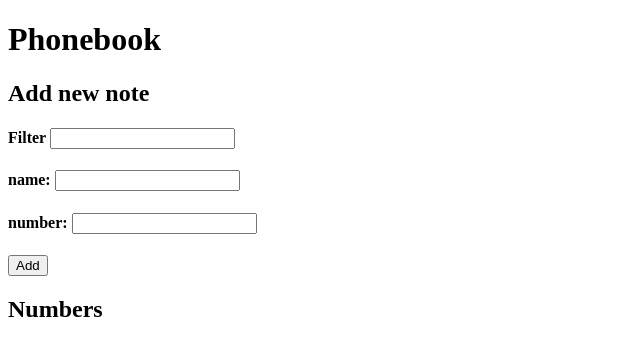
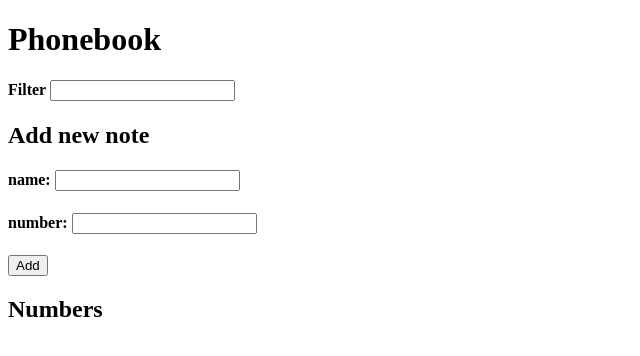
Before and after one commit to karabo-r/Fullstackopen, a React (Create React App) app in the folder part2/phonebook/: page / in a window 1280 px wide. Shown: the top 356 px of the page, without its empty margins (0-640 px from the left). Built offline with nearby package versions, Linux system fonts and the light colour scheme.

Commit message:
refractor by extracting to components

```diff
--- a/part2/phonebook/src/App.js
+++ b/part2/phonebook/src/App.js
@@ -1,4 +1,7 @@
 import { useState } from "react";
+import Filter from "./components/Filter";
+import PersonForm from "./components/PersonForm";
+import Persons from "./components/Persons";
 
 const App = () => {
 	const [persons, setPersons] = useState([]);
@@ -6,7 +9,7 @@ const App = () => {
 	const [newNumber, setNewNumber] = useState("");
 	const [filterWord, setFilterWord] = useState("");
 
-	const handleFilter = (e) => setFilterWord(e.target.value);
+	const handleFilter = (e) => setFilterWord(e.target.value.toLowerCase());
 	const handleNameChange = (e) => setNewName(e.target.value);
 	const handleNumberChange = (e) => setNewNumber(e.target.value);
 
@@ -39,30 +42,28 @@ const App = () => {
 		return false;
 	}
 
+	const propsCollection = {
+		newName,
+		newNumber,
+		filterWord,
+		setNewName,
+		setNewNumber,
+		setFilterWord,
+		handleNameChange,
+		handleNumberChange,
+		handleFilter,
+		handleSubmit,
+		displayContacts
+	}
+
 	return (
 		<div>
 			<h1>Phonebook</h1>
-			<form onSubmit={handleSubmit}>
-				<h2>Add new note</h2>
-				<h4>
-					Filter <input value={filterWord} onChange={handleFilter} />
-				</h4>
-				<h4>
-					name: <input value={newName} onChange={handleNameChange} />
-				</h4>
-				<h4>
-					number: <input value={newNumber} onChange={handleNumberChange} />
-				</h4>
-				<button type="submit">Add</button>
-			</form>
+			<Filter {...propsCollection}/>
+			<h2>Add new note</h2>
+			<PersonForm {...propsCollection}/>
 			<h2>Numbers</h2>
-			{displayContacts?.map((data) => {
-				return (
-					<li key={data.id}>
-						{data.name} {data.number}
-					</li>
-				);
-			})}
+			<Persons {...propsCollection}/>
 		</div>
 	);
 };
--- /dev/null
+++ b/part2/phonebook/src/components/Filter.js
@@ -0,0 +1,9 @@
+const Filter = (props) => {
+	return (
+		<h4>
+			Filter <input value={props.filterWord} onChange={props.handleFilter} />
+		</h4>
+	);
+};
+
+export default Filter;
--- /dev/null
+++ b/part2/phonebook/src/components/PersonForm.js
@@ -0,0 +1,16 @@
+const PersonForm = (props) => {
+	return (
+		<form onSubmit={props.handleSubmit}>
+			<h4>
+				name: <input value={props.newName} onChange={props.handleNameChange} />
+			</h4>
+			<h4>
+				number:{" "}
+				<input value={props.newNumber} onChange={props.handleNumberChange} />
+			</h4>
+			<button type="submit">Add</button>
+		</form>
+	);
+};
+
+export default PersonForm;
--- /dev/null
+++ b/part2/phonebook/src/components/Persons.js
@@ -0,0 +1,15 @@
+const Persons = (props) => {
+	return (
+		<>
+			{props.displayContacts?.map((data) => {
+				return (
+					<li key={data.id}>
+						{data.name} {data.number}
+					</li>
+				);
+			})}
+		</>
+	);
+};
+
+export default Persons;
```
